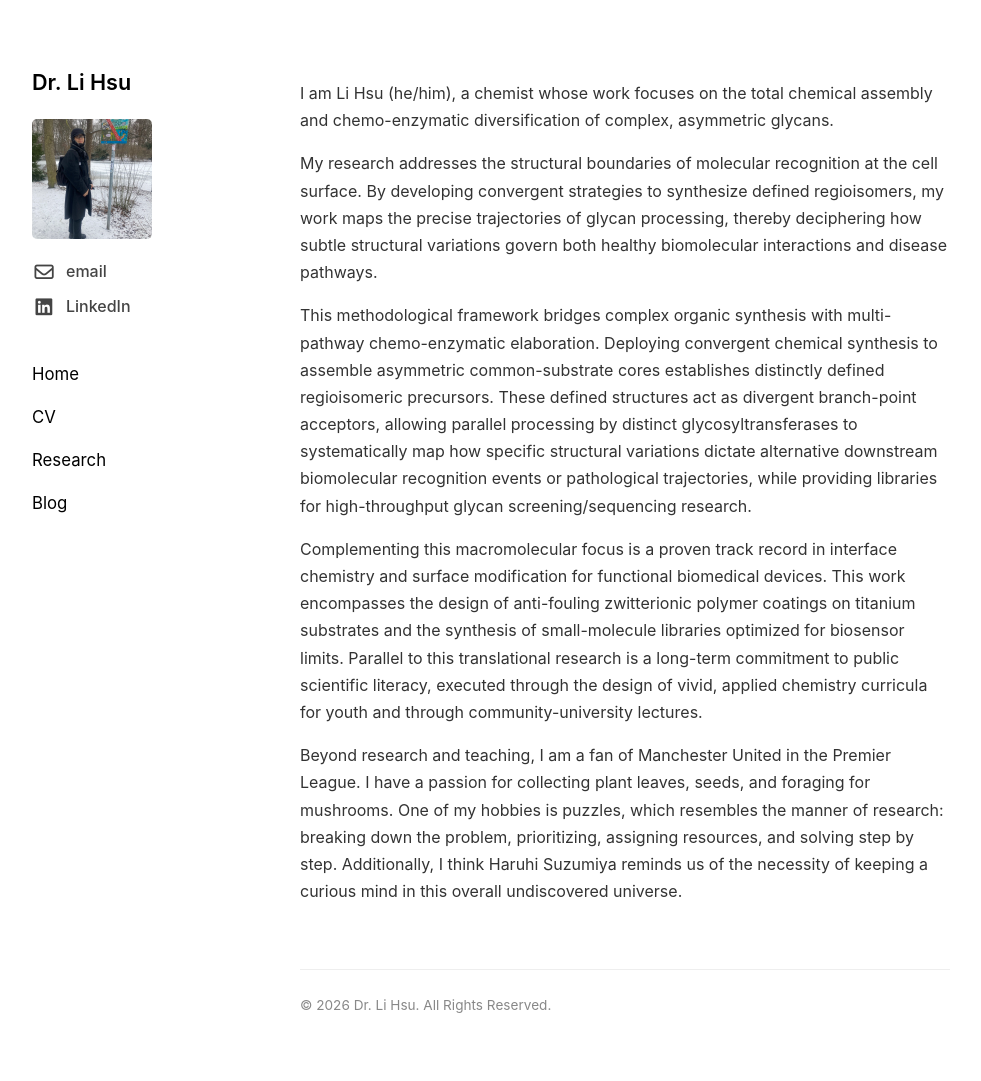
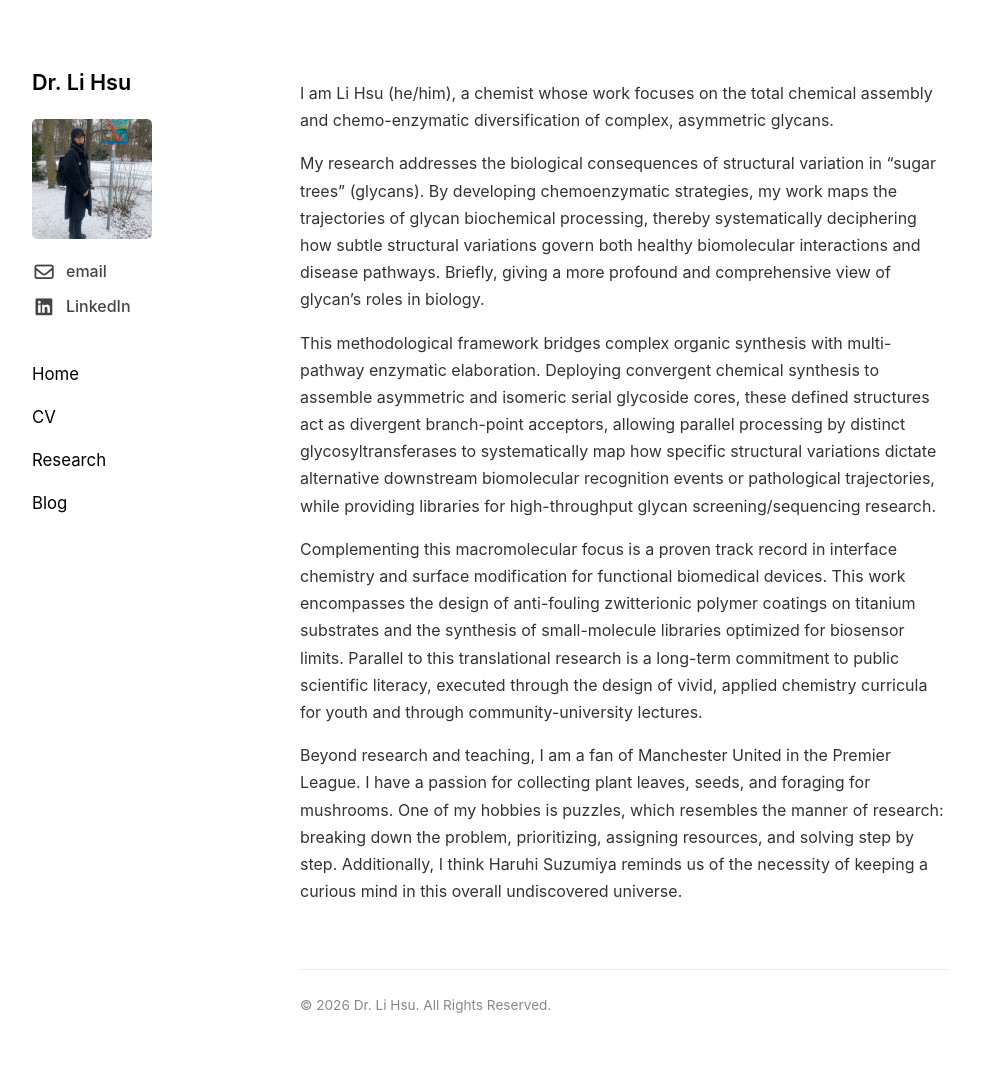
Before and after one commit to lorenzlhsu/lorenzlhsu.github.io, a Jekyll site: the page built from index.md, in a window 1280 px wide. Shown: the whole page, without its empty margins (133-1114 px from the left). Built offline with Jekyll 4.4.1, drawn with Linux system fonts in a browser that asks for light colours.

Commit message:
Update index.md

```diff
--- a/index.md
+++ b/index.md
@@ -3,9 +3,9 @@ layout: default
 ---
 I am Li Hsu (he/him), a chemist whose work focuses on the total chemical assembly and chemo-enzymatic diversification of complex, asymmetric glycans.
 
-My research addresses the structural boundaries of molecular recognition at the cell surface. By developing convergent strategies to synthesize defined regioisomers, my work maps the precise trajectories of glycan processing, thereby deciphering how subtle structural variations govern both healthy biomolecular interactions and disease pathways.
+My research addresses the biological consequences of structural variation in "sugar trees" (glycans). By developing chemoenzymatic strategies, my work maps the trajectories of glycan biochemical processing, thereby systematically deciphering how subtle structural variations govern both healthy biomolecular interactions and disease pathways. Briefly, giving a more profound and comprehensive view of glycan's roles in biology.
 
-This methodological framework bridges complex organic synthesis with multi-pathway chemo-enzymatic elaboration. Deploying convergent chemical synthesis to assemble asymmetric common-substrate cores establishes distinctly defined regioisomeric precursors. These defined structures act as divergent branch-point acceptors, allowing parallel processing by distinct glycosyltransferases to systematically map how specific structural variations dictate alternative downstream biomolecular recognition events or pathological trajectories, while providing libraries for high-throughput glycan screening/sequencing research.
+This methodological framework bridges complex organic synthesis with multi-pathway enzymatic elaboration. Deploying convergent chemical synthesis to assemble asymmetric and isomeric serial glycoside cores, these defined structures act as divergent branch-point acceptors, allowing parallel processing by distinct glycosyltransferases to systematically map how specific structural variations dictate alternative downstream biomolecular recognition events or pathological trajectories, while providing libraries for high-throughput glycan screening/sequencing research.
 
 Complementing this macromolecular focus is a proven track record in interface chemistry and surface modification for functional biomedical devices. This work encompasses the design of anti-fouling zwitterionic polymer coatings on titanium substrates and the synthesis of small-molecule libraries optimized for biosensor limits. Parallel to this translational research is a long-term commitment to public scientific literacy, executed through the design of vivid, applied chemistry curricula for youth and through community-university lectures.
 
```
